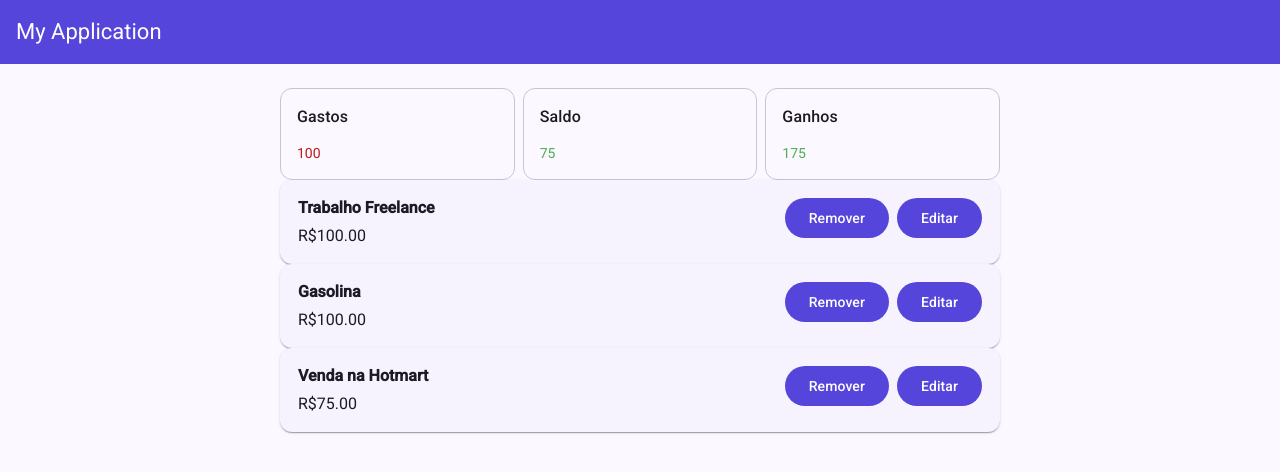
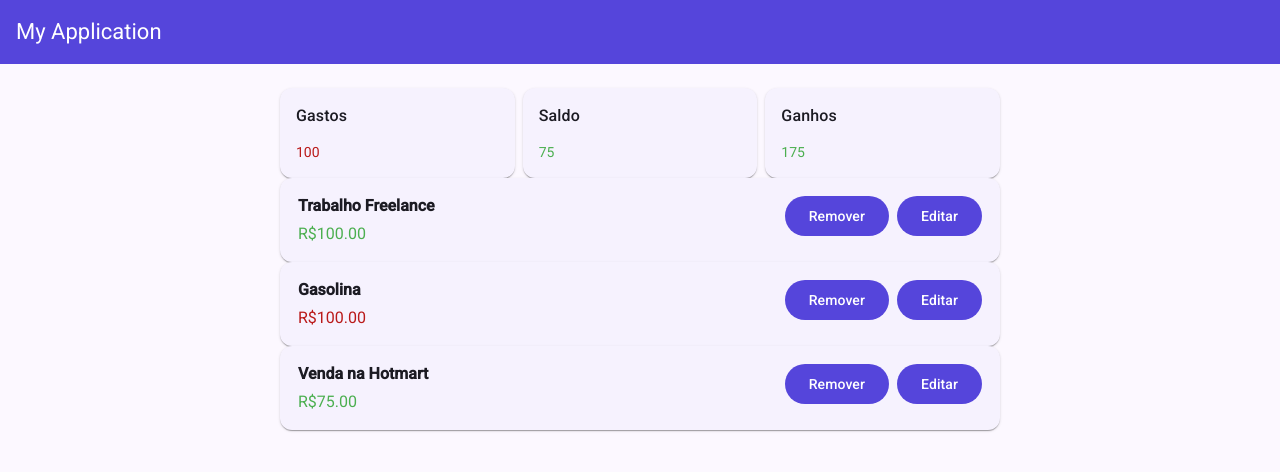
Before and after one commit to eduardobertozi/gerenciador-financeiro, an Angular app: page / in a window 1280 px wide. Shown: the top 472 px of the page. Built offline with nearby package versions, Linux system fonts and the light colour scheme.

Commit message:
feat: adiciona componente transaction-value

```diff
--- a/src/app/features/home/components/balance/components/balance-card/balance-card.html
+++ b/src/app/features/home/components/balance/components/balance-card/balance-card.html
@@ -1,4 +1,4 @@
-<mat-card appearance="outlined">
+<mat-card>
   <mat-card-header>
     <mat-card-subtitle>{{ label() }}</mat-card-subtitle>
   </mat-card-header>
--- /dev/null
+++ b/src/app/features/home/components/transaction-item/components/transaction-value/transaction-value.scss
@@ -0,0 +1,9 @@
+:host {
+  &.income {
+    color: var(--color-success);
+  }
+
+  &.outcome {
+    color: var(--mat-sys-error);
+  }
+}
--- /dev/null
+++ b/src/app/features/home/components/transaction-item/components/transaction-value/transaction-value.ts
@@ -0,0 +1,25 @@
+import { TransactionType } from '@/app/shared/transaction/enums/transaction-type';
+import { Transaction } from '@/app/shared/transaction/interfaces/transaction';
+import { CurrencyPipe } from '@angular/common';
+import { Component, computed, input } from '@angular/core';
+
+const CssClasses = {
+  [TransactionType.INCOME]: 'income',
+  [TransactionType.OUTCOME]: 'outcome',
+};
+
+@Component({
+  selector: 'app-transaction-value',
+  imports: [CurrencyPipe],
+  styleUrl: './transaction-value.scss',
+  host: {
+    '[class]': 'cssClass()',
+  },
+  template: `
+    {{ transaction().value | currency: 'BRL' }}
+  `,
+})
+export class TransactionValue {
+  transaction = input.required<Transaction>();
+  cssClass = computed(() => CssClasses[this.transaction().type]);
+}
--- a/src/app/features/home/components/transaction-item/transaction-item.html
+++ b/src/app/features/home/components/transaction-item/transaction-item.html
@@ -4,7 +4,7 @@
       {{ transaction().title }}
     </div>
     <div class="card-value">
-      {{ transaction().value | currency: 'BRL' }}
+      <app-transaction-value [transaction]="transaction()" />
     </div>
   </div>
   <div class="card-actions">
--- a/src/app/features/home/components/transaction-item/transaction-item.ts
+++ b/src/app/features/home/components/transaction-item/transaction-item.ts
@@ -1,12 +1,12 @@
 import { Transaction } from '@/app/shared/transaction/interfaces/transaction';
-import { CurrencyPipe } from '@angular/common';
 import { Component, input } from '@angular/core';
 import { MatButtonModule } from '@angular/material/button';
 import { MatCardModule } from '@angular/material/card';
+import { TransactionValue } from './components/transaction-value/transaction-value';
 
 @Component({
   selector: 'app-transaction-item',
-  imports: [MatCardModule, MatButtonModule, CurrencyPipe],
+  imports: [MatCardModule, MatButtonModule, TransactionValue],
   templateUrl: './transaction-item.html',
   styleUrl: './transaction-item.scss',
 })
```
